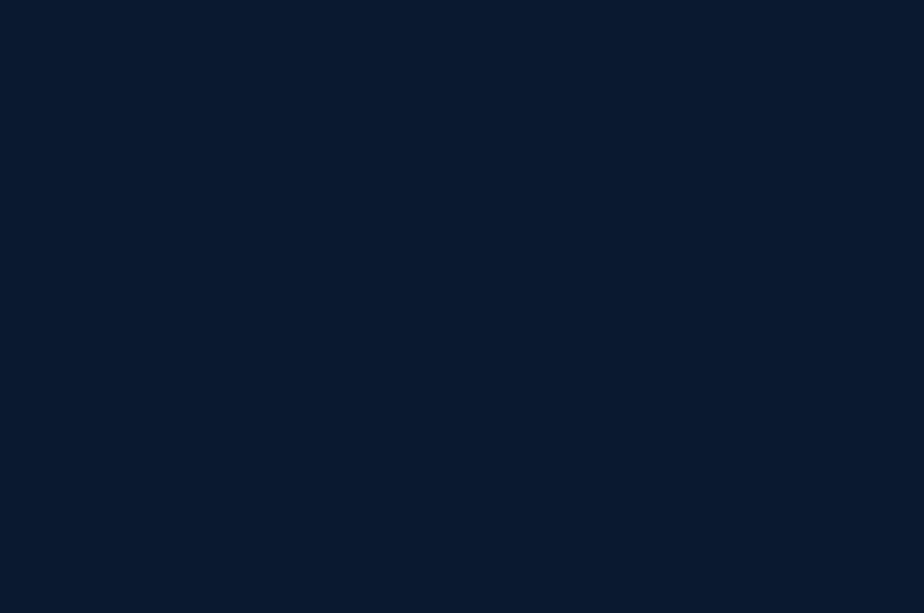
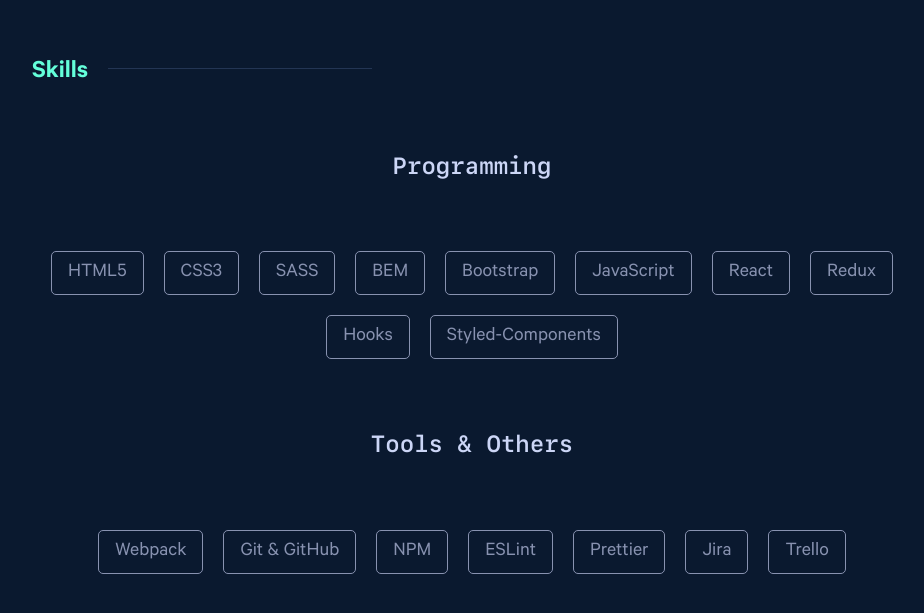
Before and after one commit to olimpiaspyra/portfolio, a React app: page / in a window 1280 px wide. Shown: the part 2363-2976 px from the top of the page, without its empty margins (168-1092 px from the left). Before the commit the page ends 2410 px from the top, so only its background shows below. Built offline with nearby package versions, Linux system fonts and the light colour scheme.

Commit message:
Add skills section

```diff
--- a/src/components/layouts/MainContainer/MainContainer.jsx
+++ b/src/components/layouts/MainContainer/MainContainer.jsx
@@ -4,6 +4,7 @@
 import HeroSection from '../../pages/HeroSection/HeroSection';
 import AboutSection from '../../pages/AboutSection/AboutSection';
 import ProjectsSection from '../../pages/ProjectsSection/Projects';
+import SkillsSection from '../../pages/SkillsSection/SkillsSections';
 
 const StyledMainContainer = styled.main`
   width: 100%;
@@ -18,6 +19,7 @@
       <HeroSection />
       <AboutSection />
       <ProjectsSection />
+      <SkillsSection/>
     </StyledMainContainer>
   );
 };
--- /dev/null
+++ b/src/components/pages/SkillsSection/SkillsSections.jsx
@@ -0,0 +1,88 @@
+import React from 'react';
+import styled from 'styled-components';
+
+const StyledContainer = styled.section`
+  max-width: 1000px;
+  width: 100%;
+  margin: 0 auto;
+  padding: 0 50px;
+  min-height: 100vh;
+
+  h2 {
+    display: flex;
+    align-items: center;
+    margin: 10px 0 40px;
+    font-size: 2.6rem;
+    color: var(--green);
+
+    &:after {
+      content: '';
+      display: block;
+      position: relative;
+      top: -5px;
+      margin-left: 20px;
+      height: 1px;
+      width: 30%;
+      background-color: var(--lightest-navy);
+    }
+  }
+`;
+
+const StyledSection = styled.div`
+  h3 {
+    margin: 60px 0;
+    font-family: var(--font-mono);
+    color: var(--lightest-slate);
+    font-weight: 600;
+    text-align: center;
+  }
+`;
+
+const StyledSkills = styled.div`
+  display: flex;
+  justify-content: center;
+  flex-wrap: wrap;
+
+  p {
+    display: inline-block;
+    margin: 10px;
+    padding: 8px 16px;
+    border: 1px solid var(--slate);
+    border-radius: 5px;
+  }
+`;
+
+const SkillsSection = () => {
+  return (
+    <StyledContainer>
+      <h2>Skills</h2>
+      <StyledSection>
+        <h3>Programming</h3>
+        <StyledSkills>
+          <p>HTML5</p>
+          <p>CSS3</p>
+          <p>SASS</p>
+          <p>BEM</p>
+          <p>Bootstrap</p>
+          <p>JavaScript</p>
+          <p>React</p>
+          <p>Redux</p>
+          <p>Hooks</p>
+          <p>Styled-Components</p>
+        </StyledSkills>
+        <h3>Tools & Others</h3>
+        <StyledSkills>
+          <p>Webpack</p>
+          <p>Git & GitHub</p>
+          <p>NPM</p>
+          <p>ESLint</p>
+          <p>Prettier</p>
+          <p>Jira</p>
+          <p>Trello</p>
+        </StyledSkills>
+      </StyledSection>
+    </StyledContainer>
+  );
+};
+
+export default SkillsSection;
```
